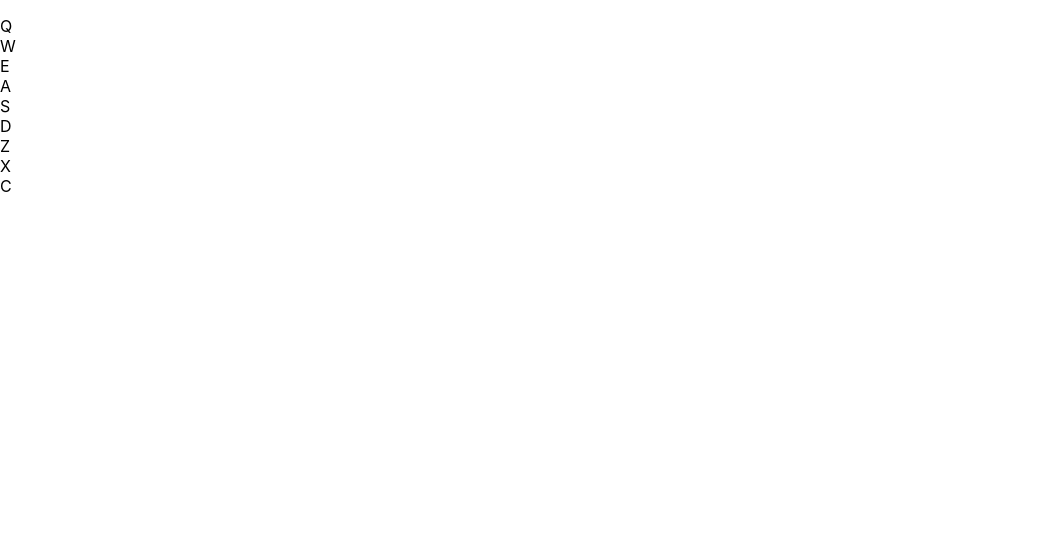
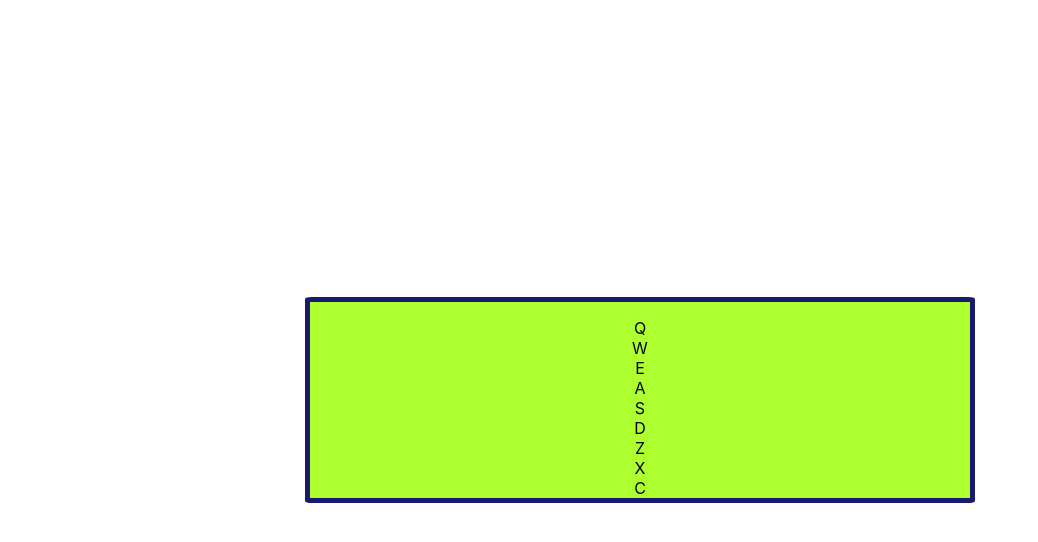
Before and after one commit to JyYong93/drummachine, a React (Create React App) app: page / in a window 1280 px wide. Shown: the top 542 px of the page, without its empty margins (0-1038 px from the left). Built offline with nearby package versions, Linux system fonts and the light colour scheme.

Commit message:
Updated user stories & added css

```diff
--- a/src/index.css
+++ b/src/index.css
@@ -12,3 +12,19 @@ code {
   font-family: source-code-pro, Menlo, Monaco, Consolas, "Courier New",
     monospace;
 }
+
+.container {
+  border: 5px solid midnightblue;
+  border-radius: 1%;
+  position: center;
+  width: 660px;
+  text-align: center;
+  background-color: greenyellow;
+}
+
+#root {
+  display: flex;
+  justify-content: center;
+  align-items: center;
+  height: 100vh;
+}
--- a/src/index.js
+++ b/src/index.js
@@ -125,8 +125,7 @@ class App extends React.Component {
     render() {
         return (
             <div id='drum-machine'>
-                <div className='padWrapper'>
-                    <DrumPad updateDisplay={this.displayClipName}/>
+                <div className='container'>
                     <p id="display">
                         {this.state.display}
                     </p>
```
